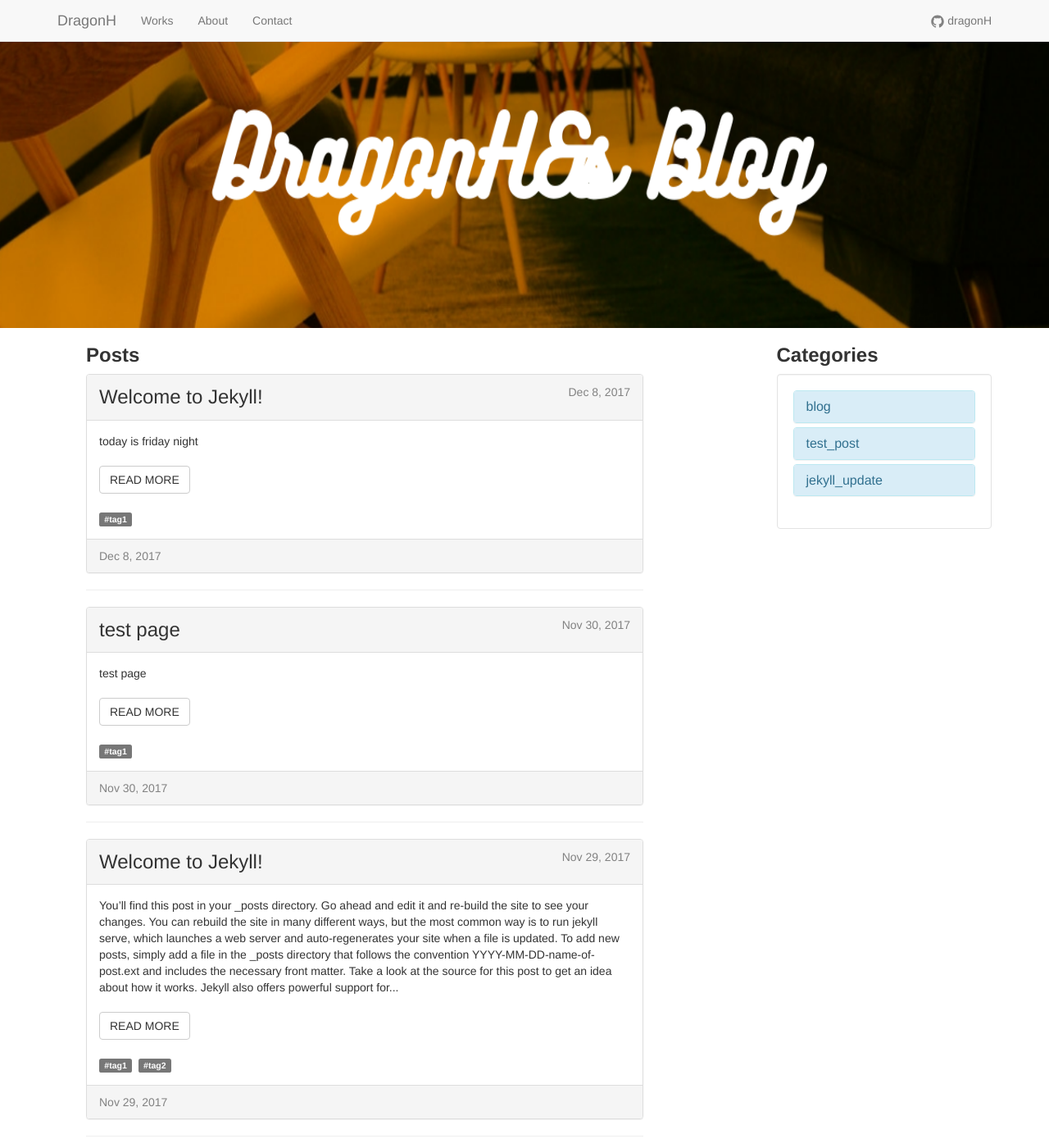
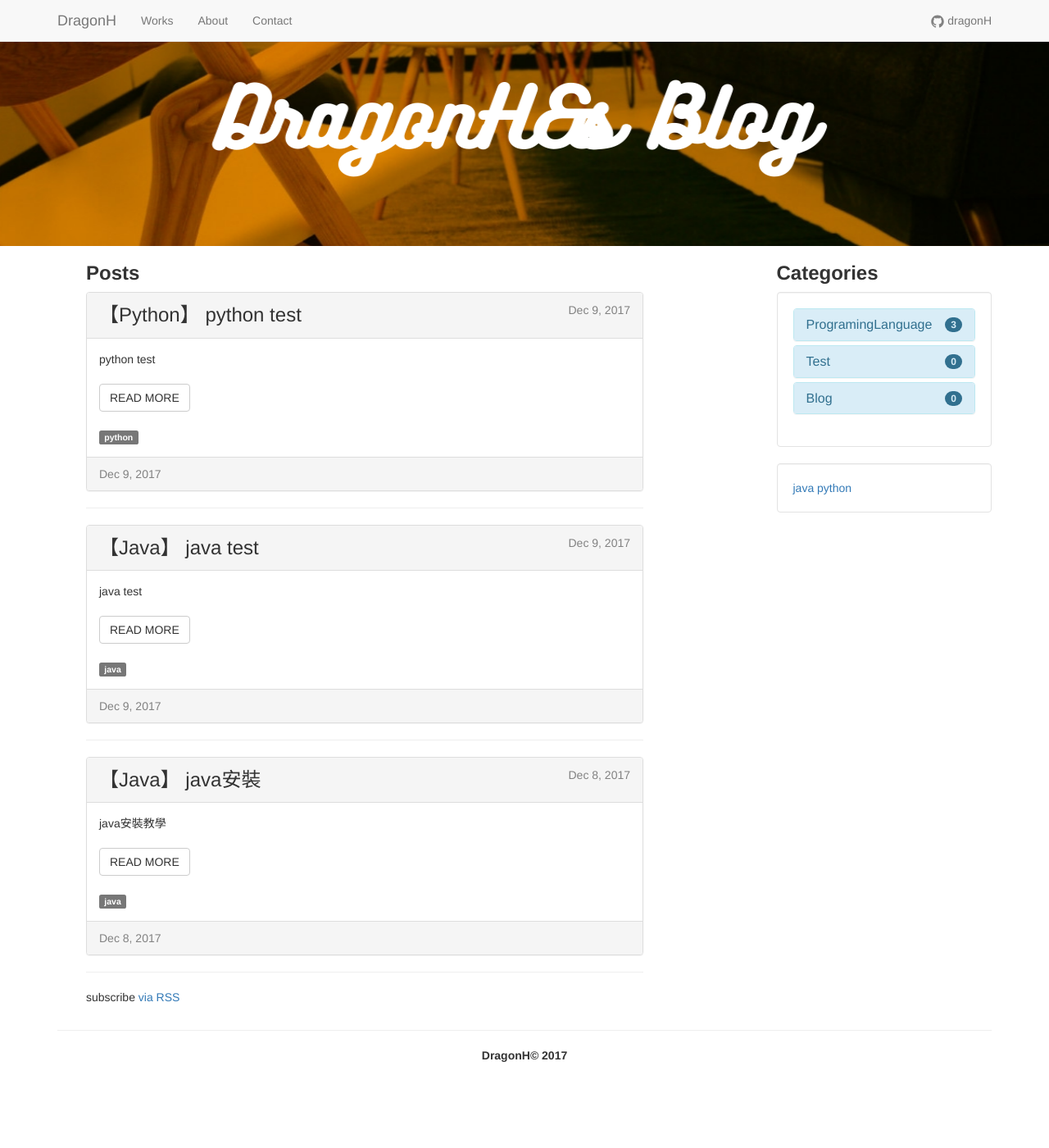
Before and after one commit to dragonH/dragonH.github.io.v1, a Jekyll site: the page built from index.md, in a window 1280 px wide and 1400 px high. Shown: the whole window at 82% size. Built offline with Jekyll 4.4.1, drawn with Linux system fonts in a browser that asks for light colours.

Commit message:
fix tags,side_bar,categories

```diff
--- a/_config.yml
+++ b/_config.yml
@@ -25,11 +25,23 @@ url: "" # the base hostname & protocol for your site, e.g. http://example.com
 #twitter_username: ----
 github_username:  dragonh
 
+
 # Build settings
 markdown: kramdown
 theme: minima
 plugins:
   - jekyll-feed
+
+collections:
+   mc1:
+      output: true
+      permalink: :collection/:categories/:year/:month/:day/:title.html
+   mcategories:
+      output: true
+      permalink: :collection/:path
+
+
+
 
 # Exclude from processing.
 # The following items will not be processed, by default. Create a custom list
--- /dev/null
+++ b/_includes/categories_sidebar.html
@@ -0,0 +1,33 @@
+<h3><strong>Categories</strong></h3>
+<div class="well">
+    <div class="panel-group" id="panelgroup1">
+
+        {% for cate in site.data.mycate.cate %}
+        <div class="panel panel-info">
+            <div class="panel-heading" role="tab" id="paneltitle1">
+                <h4 class="panel-title">
+                <a href="#{{ cate.title }}" data-toggle="collapse" data-parent="#panelgroup1">{{ cate.title }}
+                    <span class="badge pull-right">{{ site.categories.[cate.title] | size }}</span>
+                </a>
+                </h4>
+            </div>
+
+            <div class="panel-collapse collapse" role="tabpanel" id="{{ cate.title }}">
+                <ul class="list-group">
+                    {% for subcate in cate.subcate %}
+
+
+                    <a href="{{ subcate.url }}" class="list-group-item">{{ subcate.title }}
+                        <span class="badge">{{ site.categories.[subcate.title] | size }}</span>
+                    </a>
+
+
+                    {% endfor %}
+                </ul>
+            </div>
+        </div>
+        {% endfor %}
+
+
+    </div>
+</div>
--- a/_layouts/default.html
+++ b/_layouts/default.html
@@ -8,7 +8,7 @@
     {% include header.html %}
 
       <div class="banner">
-          <img src="/img/banner.png" width="100%" height="400"></img>
+          <img src="/img/banner.png" width=100% height=300></img>
       </div>
     <div class="container">
 
@@ -23,43 +23,19 @@
       </div>
 
       <div class="col-sm-3 col-sm-offset-1">
-        <h3><strong>Categories</strong></h3>
+        {% include categories_sidebar.html %}
         <div class="well">
+            <div id="tag_cloud">
 
+                  {% for tag in site.tags %}
 
-        <div class="panel-group" id="panelgroup1">
-            {% for post in site.posts %}
-            {% for cate in post.categories%}
-            <div class="panel panel-info">
-              <div class="panel-heading" role="tab" id="paneltitle1">
-                <h4 class="panel-title">
-                  <a href="#{{ cate }}" data-toggle="collapse" data-parent="#panelgroup1">{{ cate }}</a>
-                </h4>
+                  <a href="/tag_indices/{{ tag | first }}/">
+                    {{ tag | first  }}
+                  </a>
+                  {% endfor %}
+
               </div>
-
-              <div class="panel-collapse collapse" role="tabpanel" id="{{ cate }}">
-
-                  <ul class="list-group">
-                      {% for tag in post.tags %}
-                      <a href="#" class="list-group-item">{{ tag }}</a>
-                      {% endfor %}
-                  </ul>
-              </div>
-            </div>
-
-
-
-
-
-
-        {% endfor %}
-        {% endfor %}
-      </div>
-      </div>
-
-
-
-
+        </div>
       </div>
 
     </div>
--- a/_layouts/home.html
+++ b/_layouts/home.html
@@ -10,13 +10,13 @@ layout: default
 
 
 
-  {% for post in site.posts limit:10%}
+  {% for post in site.posts  limit:10 %}
   {% assign date_format = site.minima.date_format | default: "%b %-d, %Y" %}
 
   <div class="panel panel-default">
       <div class="panel-heading">
         <div class="panel-title pull-left">
-          <a class="post-link" href="{{ post.url | relative_url }}">{{ post.title | escape }}</a>
+          <a class="post-link" href="{{ post.url | relative_url }}">【{{ post.categories[1] }}】 {{ post.title | escape }}</a>
         </div>
         <div class="panel-title pull-right">
            <span class="post-meta">{{ post.date | date: date_format }}</span>
@@ -35,12 +35,18 @@ layout: default
           {% for tag in post.tags %}
           <span class="label label-default">{{ tag }}</span>&nbsp;
           {% endfor %}
+
       </div>
       <div class="panel-footer">
           <span class="post-meta">{{ post.date | date: date_format }}</span>
       </div>
   </div><hr>
   {% endfor %}
+  {% for cate in site.mc1.categories %}
+    <span>cate</span>
+  {% endfor %}
+
+
 
   <p class="rss-subscribe">subscribe <a href="{{ "/feed.xml" | relative_url }}">via RSS</a></p>
 
--- /dev/null
+++ b/_mcategories/ProgramingLanguage/Java/index.md
@@ -0,0 +1,4 @@
+---
+title: Java
+layout: cate
+---
--- /dev/null
+++ b/_mcategories/ProgramingLanguage/Python/index.md
@@ -0,0 +1,4 @@
+---
+title: Python
+layout: cate
+---
--- a/_posts/2017-11-29-welcome-to-jekyll.markdown
+++ /dev/null
@@ -1,29 +0,0 @@
----
-layout: post
-title:  "Welcome to Jekyll!"
-date:   2017-11-29 15:28:11 +0800
-categories:
-  - jekyll_update
-tags:
-  - '#tag1'
-  - '#tag2'
----
-You’ll find this post in your `_posts` directory. Go ahead and edit it and re-build the site to see your changes. You can rebuild the site in many different ways, but the most common way is to run `jekyll serve`, which launches a web server and auto-regenerates your site when a file is updated.
-
-To add new posts, simply add a file in the `_posts` directory that follows the convention `YYYY-MM-DD-name-of-post.ext` and includes the necessary front matter. Take a look at the source for this post to get an idea about how it works.
-
-Jekyll also offers powerful support for code snippets:
-
-{% highlight ruby %}
-def print_hi(name)
-  puts "Hi, #{name}"
-end
-print_hi('Tom')
-#=> prints 'Hi, Tom' to STDOUT.
-{% endhighlight %}
-
-Check out the [Jekyll docs][jekyll-docs] for more info on how to get the most out of Jekyll. File all bugs/feature requests at [Jekyll’s GitHub repo][jekyll-gh]. If you have questions, you can ask them on [Jekyll Talk][jekyll-talk].
-
-[jekyll-docs]: https://jekyllrb.com/docs/home
-[jekyll-gh]:   https://github.com/jekyll/jekyll
-[jekyll-talk]: https://talk.jekyllrb.com/
--- a/_posts/2017-12-08-friday-night.md
+++ /dev/null
@@ -1,12 +0,0 @@
----
-layout: post
-title:  "Welcome to Jekyll!"
-date:   2017-12-08 22:28:11 +0800
-categories:
-  - blog
-tags:
-  - '#tag1'
-
----
-
-today is friday night
--- /dev/null
+++ b/_posts/ProgramingLanguage/Java/2017-12-08-java-install.md
@@ -0,0 +1,14 @@
+---
+layout: post
+title:  "java安裝"
+date:   2017-12-08 19:00:11 +0800
+categories:
+    - ProgramingLanguage
+    - Java
+tags:
+  - 'java'
+
+
+---
+
+# java安裝教學
--- /dev/null
+++ b/_posts/ProgramingLanguage/Java/2017-12-09-java-test.md
@@ -0,0 +1,13 @@
+---
+layout: page
+title:  "java test"
+date:   2017-12-09 19:00:11 +0800
+categories:
+    - ProgramingLanguage
+    - Java
+tags:
+  - 'java'
+
+---
+
+java test
--- /dev/null
+++ b/_posts/ProgramingLanguage/Python/2017-12-09-python_test.md
@@ -0,0 +1,13 @@
+---
+layout: post
+title:  "python test"
+date:   2017-12-09 19:00:11 +0800
+categories:
+  - ProgramingLanguage
+  - Python
+tags:
+  - 'python'
+
+---
+
+python test
```
Also changed, not shown: _data/mycate.yml (added, +21 -0 lines), _layouts/cate.html (added, +39 -0 lines), _layouts/page.html (+7 -5 lines), _posts/2017-12-01-test-post.md (deleted, +0 -13 lines), img/pic.svg (added).
